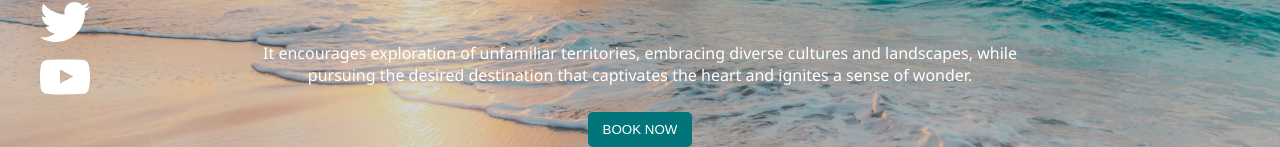
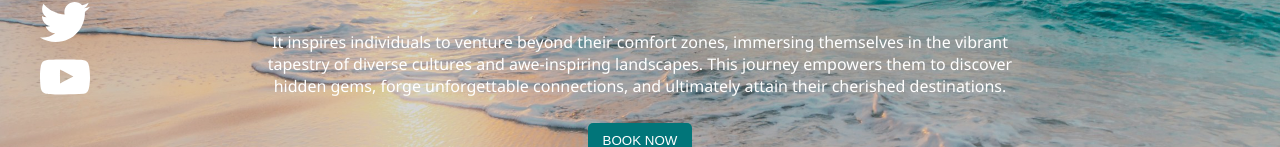
Before and after one commit to xenie16/travelRecommendation, a plain HTML site: page travel_recommendation.html in a window 1280 px wide. Shown: the part 496-643 px from the top of the page. Drawn offline with nearby package versions, Linux system fonts and the light colour scheme.

Commit message:
Slightly adjusted the hero text

```diff
--- a/travel_recommendation.html
+++ b/travel_recommendation.html
@@ -32,10 +32,9 @@
    <main>
       <section class="hero">
          <h2>EXPLORE DREAM DESTINATIONS</h2>
-         <p class="hero-text">It encourages exploration of unfamiliar territories, embracing diverse cultures and
-            landscapes, while
-            pursuing
-            the desired destination that captivates the heart and ignites a sense of wonder.</p>
+         <p class="hero-text">It inspires individuals to venture beyond their comfort zones, immersing themselves in the
+            vibrant tapestry of diverse cultures and awe-inspiring landscapes. This journey empowers them to discover
+            hidden gems, forge unforgettable connections, and ultimately attain their cherished destinations.</p>
          <button id="book-now" type="button">BOOK NOW</button>
       </section>
       <section id="results-container"></section>
```
